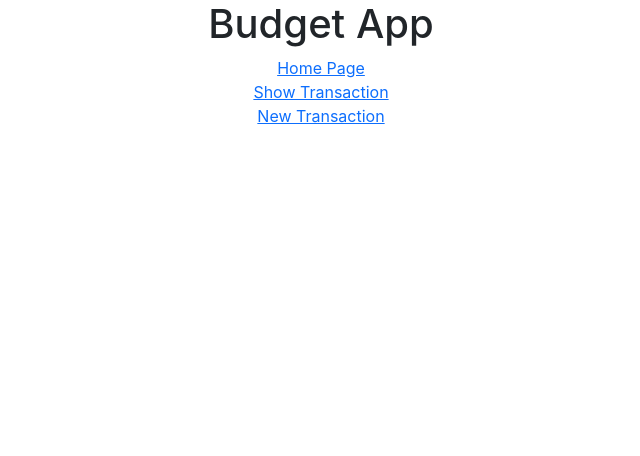
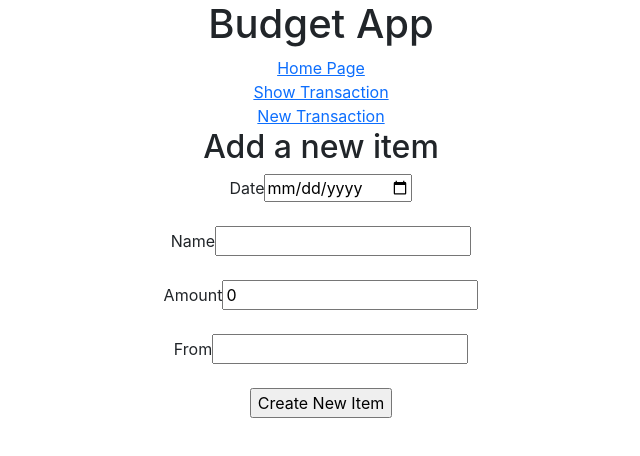
Before and after one commit to JuHaoChen1997/budgeting-app-frontend, a React (Create React App) app: page /transactions/new in a window 1280 px wide. Shown: the top 456 px of the page, without its empty margins (319-959 px from the left). Built offline with nearby package versions, Linux system fonts and the light colour scheme.

Commit message:
add new page

```diff
--- a/src/App.js
+++ b/src/App.js
@@ -5,6 +5,7 @@ import Nav from "./Components/Nav";
 //import Restful Routes
 import Home from "./Pages/Home";
 import Index from "./Pages/Index";
+import New from "./Pages/New";
 
 function App() {
   return (
@@ -13,6 +14,7 @@ function App() {
       <Routes>
         <Route path="/" element={<Home />} />
         <Route path="/transactions" element={<Index />} />
+        <Route path="/transactions/new" element={<New />} />
       </Routes>
     </div>
   );
--- /dev/null
+++ b/src/Components/TransactionNewForm.js
@@ -0,0 +1,87 @@
+import { useEffect, useState } from "react";
+import axios from "axios";
+import { useNavigate } from "react-router-dom";
+
+//API url
+const API = process.env.REACT_APP_API_URL;
+
+function TransactionNewForm() {
+  const [transaction, setTransaction] = useState({
+    item_name: "",
+    amount: 0,
+    date: "",
+    from: "",
+    category: "",
+  });
+
+  const navigate = useNavigate();
+
+  const addTransaction = (newTransaction) => {
+    axios
+      .post(`${API}/transactions`, newTransaction)
+      .then(() => {
+        navigate(`/transactions`);
+      })
+      .catch((e) => console.error("catch", e));
+  };
+
+  const handleTextChange = (event) => {
+    setTransaction({ ...transaction, [event.target.id]: event.target.value });
+  };
+
+  const handleSubmit = (event) => {
+    event.preventDefault();
+    addTransaction(transaction);
+  };
+
+  return (
+    <section>
+      <form onSubmit={handleSubmit}>
+        <div>
+          <label htmlFor="date">Date</label>
+          <input
+            id="date"
+            value={transaction.date}
+            type="date"
+            onChange={handleTextChange}
+            required
+          ></input>
+        </div>
+        <br />
+        <div>
+          <label htmlFor="item_name">Name</label>
+          <input
+            id="item_name"
+            value={transaction.name}
+            type="text"
+            onChange={handleTextChange}
+          ></input>
+        </div>
+        <br />
+        <div>
+          <label htmlFor="amount">Amount</label>
+          <input
+            id="amount"
+            value={transaction.amount}
+            type="number"
+            onChange={handleTextChange}
+          ></input>
+        </div>
+        <br />
+        <div>
+          <label htmlFor="from">From</label>
+          <input
+            id="from"
+            value={transaction.from}
+            type="text"
+            onChange={handleTextChange}
+          ></input>
+        </div>
+        <br />
+        <input type="submit" value="Create New Item" />
+      </form>
+    </section>
+  );
+}
+
+export default TransactionNewForm;
--- a/src/Pages/New.js
+++ b/src/Pages/New.js
@@ -1,5 +1,12 @@
+import TransactionNewForm from "../Components/TransactionNewForm";
+
 function New() {
-  return <></>;
+  return (
+    <section>
+      <h2>Add a new item</h2>
+      <TransactionNewForm />
+    </section>
+  );
 }
 
 export default New;
```
